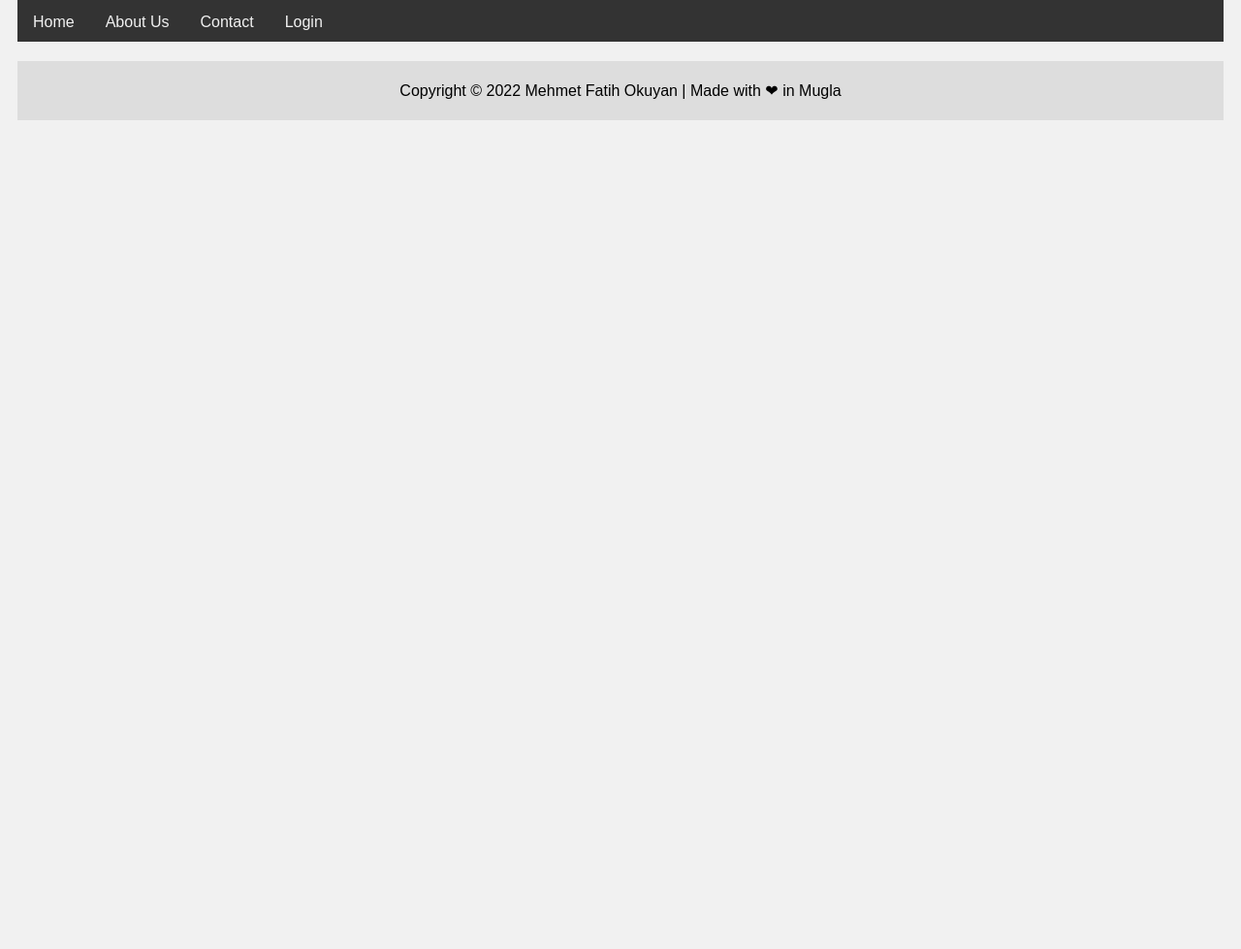
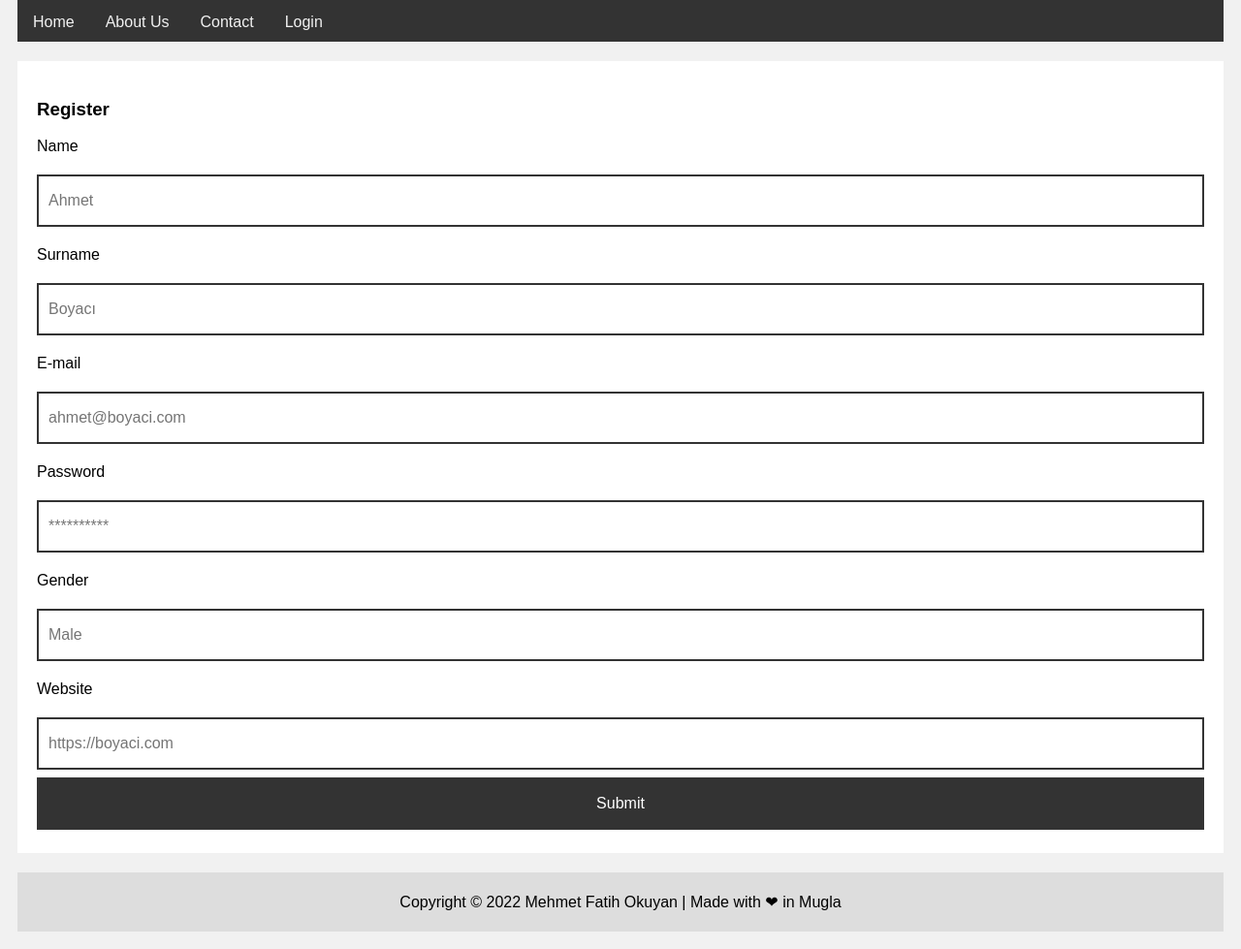
Before and after one commit to okuyanf61/DJI-Store, a PHP site: page /register.php in a window 1280 px wide. Shown: the part 237-1216 px from the top of the page at 97% size. Before the commit the page ends 361 px from the top, so only its background shows below. Run offline with PHP 8.4, Linux system fonts and the light colour scheme; data that the repository does not hold is empty.

Commit message:
feat: register mechanism

```diff
--- a/register.php
+++ b/register.php
@@ -1,3 +1,30 @@
+<?php
+error_reporting(0);
+session_start();
+include "credentials.php";
+$register = false;
+try {
+    $connect = new PDO("mysql:host=$servername;dbname=$dbname", $username, $password);
+    $connect->setAttribute(PDO::ATTR_ERRMODE, PDO::ERRMODE_EXCEPTION);
+    if ($_POST['register']) {
+        $user_name = $_POST['user_name'];
+        $user_surname = $_POST['user_surname'];
+        $user_email = $_POST['user_email'];
+        $user_password = md5($_POST['user_password']);
+        $user_gender = $_POST['user_gender'];
+        $user_website = $_POST['user_website'];
+        $sql = "INSERT INTO users (user_id, user_name, user_surname, user_email, user_password, user_gender, user_website, user_is_admin) VALUES (NULL, '$user_name', '$user_surname', '$user_email', '$user_password', '$user_gender', '$user_website', '0');";
+        $result = $connect->query($sql);
+        $register = true;
+    }
+} catch (PDOException $ex) {
+    print "Connection Failed" . $ex->getMessage();
+}
+$connect = null;
+if ($register) {
+    header("Location: index.php");
+}
+?>
 <!DOCTYPE html>
 <html lang="en">
 <head>
@@ -21,7 +48,25 @@
 </div>
 
 <div class="row" id="shop">
-
+    <div class="card">
+        <h3>Register</h3>
+        <form method="post" action="<?php echo htmlspecialchars($_SERVER['PHP_SELF'])?>">
+            <p>Name</p>
+            <input type="text" id="user_name" name="user_name" placeholder="Ahmet" required>
+            <p>Surname</p>
+            <input type="text" id="user_surname" name="user_surname" placeholder="Boyacı" required>
+            <p>E-mail</p>
+            <input type="email" id="user_email" name="user_email" placeholder="ahmet@boyaci.com" required>
+            <p>Password</p>
+            <input type="password" id="user_password" name="user_password" placeholder="**********" required>
+            <p>Gender</p>
+            <input type="text" id="user_gender" name="user_gender" placeholder="Male">
+            <p>Website</p>
+            <input type="url" id="user_website" name="user_website" placeholder="https://boyaci.com">
+            <button class="button black-button" id="submit" type="submit" name="register" value="register">Submit</button>
+            </script>
+        </form>
+    </div>
 </div>
 
 
```
